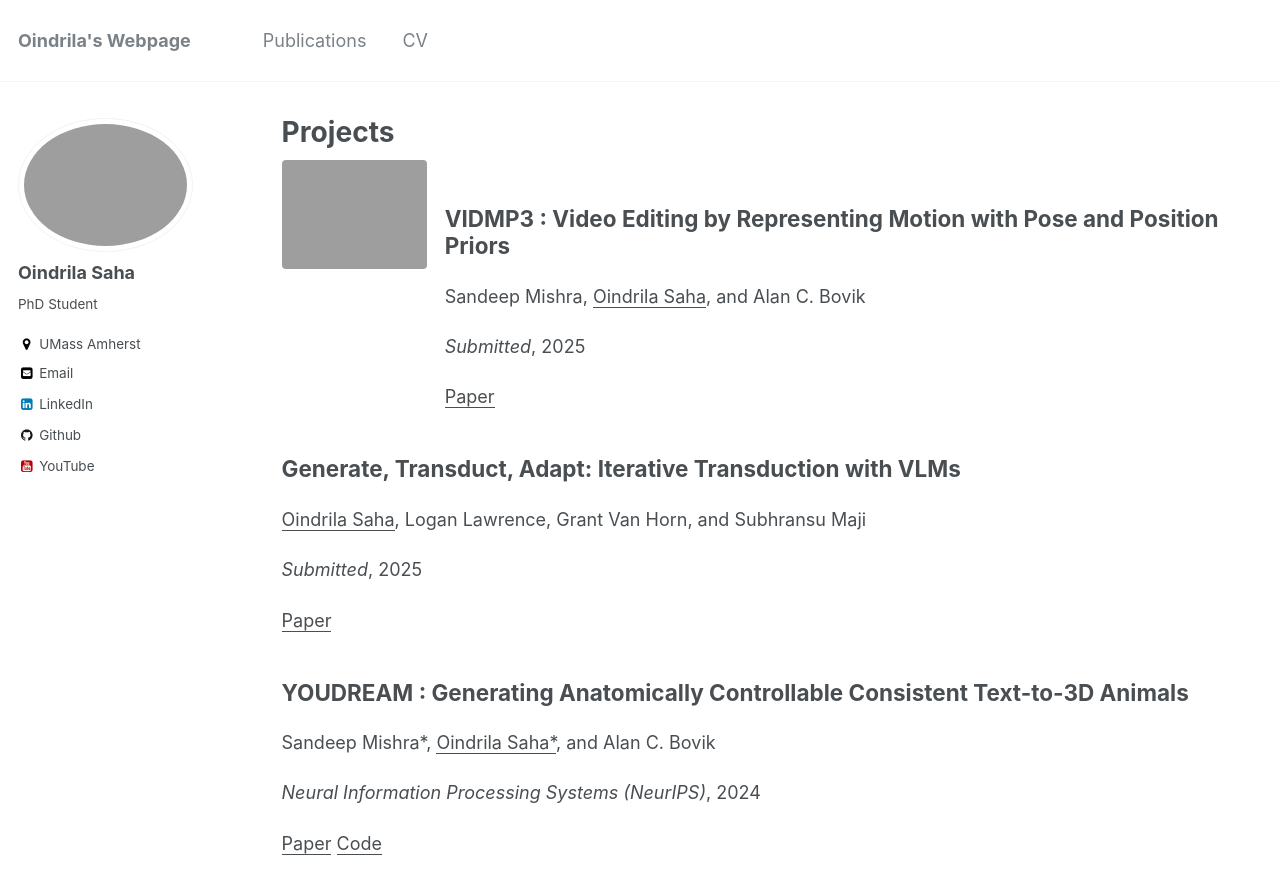
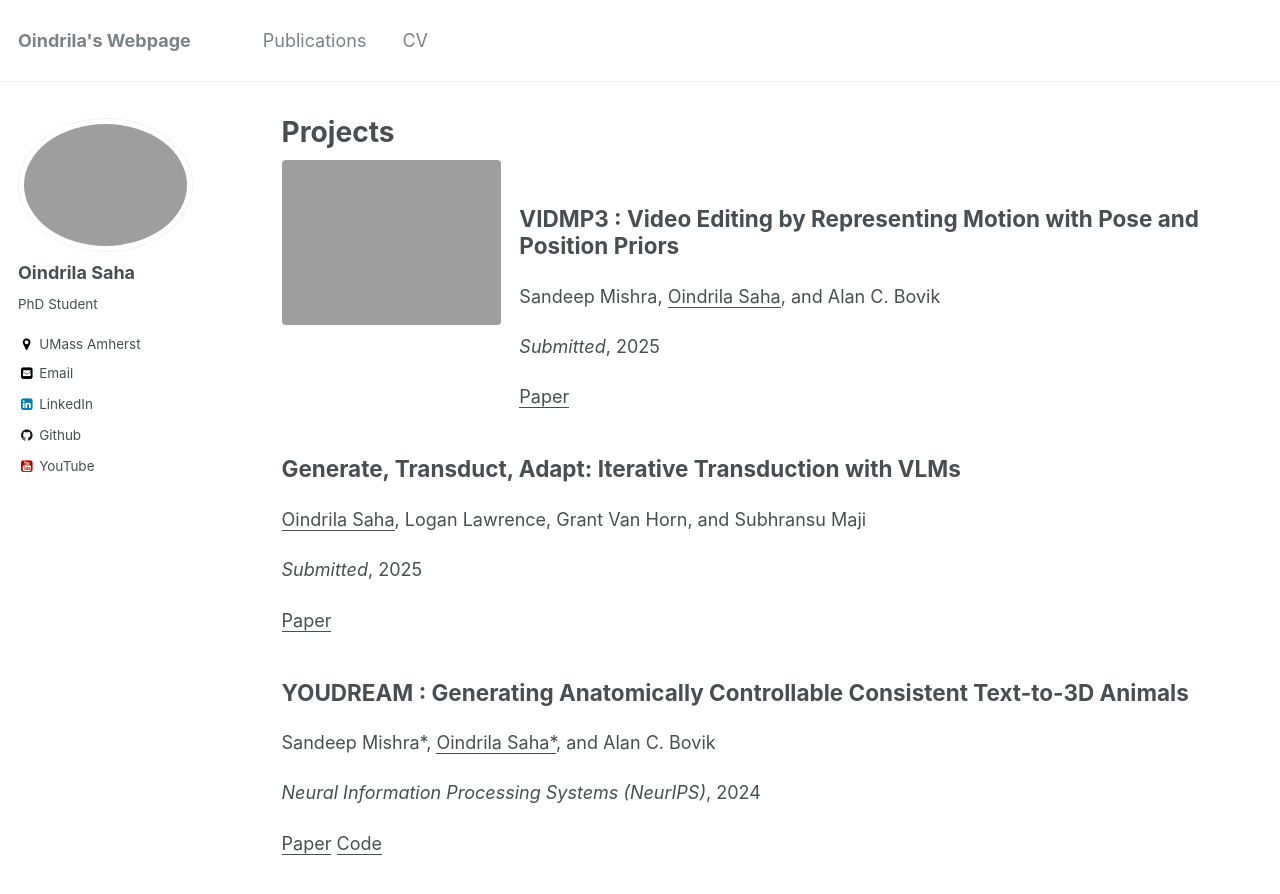
Before and after one commit to oindrilasaha/oindrilasaha.github.io, a Jekyll site: the page built from _pages/projects.md, in a window 1280 px wide and 900 px high. Shown: the top 894 px of the window. Built offline with Jekyll 4.4.1, drawn with Linux system fonts in a browser that asks for light colours.

Commit message:
add pub image

```diff
--- a/_includes/archive-single.html
+++ b/_includes/archive-single.html
@@ -18,7 +18,7 @@
       <img
         src="{{ post.image | prepend: base_path }}"
         alt="{{ post.title }}"
-        style="max-width: 150px; height: auto; object-fit: contain;"
+        style="max-width: 250px; height: auto; object-fit: contain;"
       >
     </div>
   {% endif %}
```
